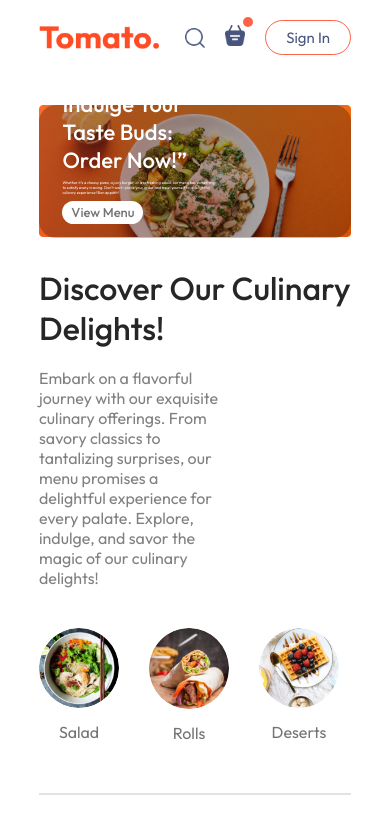
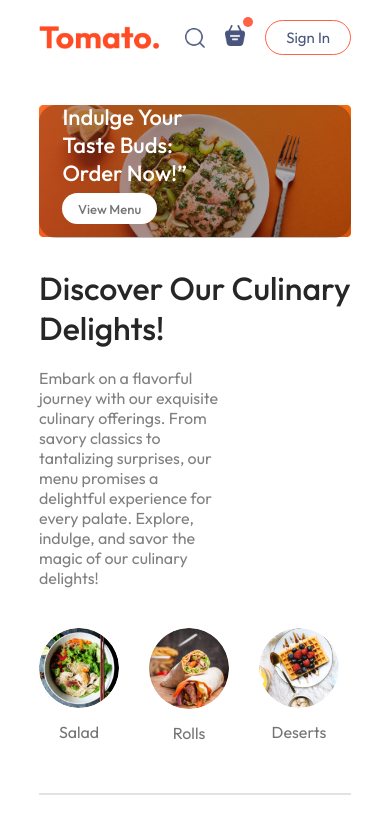
Before and after one commit to sanilal/Food-Delivery-App-Using-React-JS, a React (Vite) app in the folder frontend/: page / in a window 390 px wide. Shown: the top 839 px of the page. Built offline with nearby package versions, Linux system fonts and the light colour scheme.

Commit message:
header responsive

```diff
--- a/frontend/src/components/Header/Header.css
+++ b/frontend/src/components/Header/Header.css
@@ -45,3 +45,21 @@
     border-radius: 50px;
     cursor: pointer;
 }
+
+@media (max-width:1050px) {
+der-contents {
+        max-width: 45%;
+    }
+}
+@media (max-width:750px) {
+
+    .header-contents {
+        max-width: 55%;
+    }
+    .header-contents p {
+        display: none;
+    }
+    .header-contents button {
+        padding: 2vw 4vw;
+    }
+}
```
